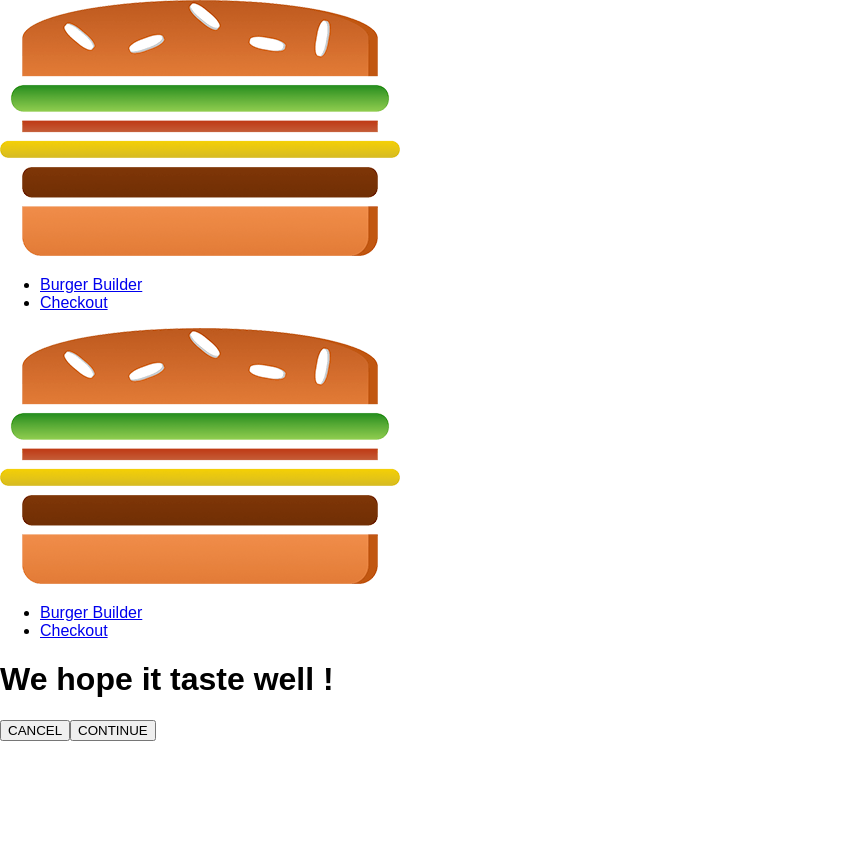
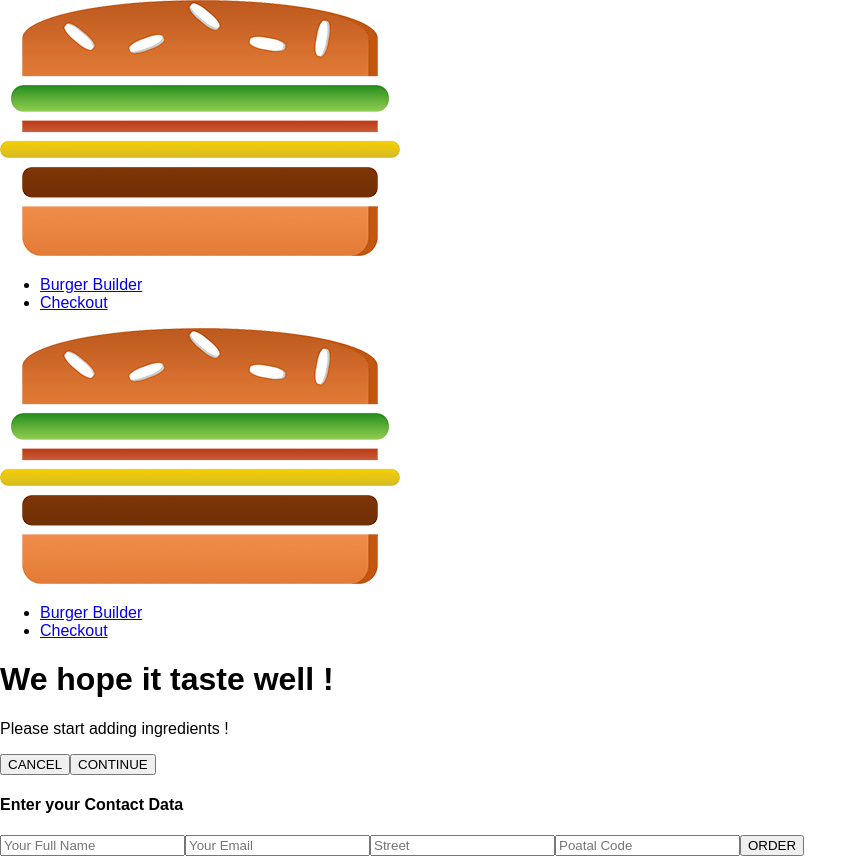
Before and after one commit to preetsinghwal/BurgerBuilder, a React app: page /checkout in a window 1280 px wide. Both pictures are taken after a click on the button "CONTINUE". Shown: the whole page, without its empty margins (0-867 px from the left). Before the commit the page ends 800 px from the top, so only its background shows below. Built offline with nearby package versions, Linux system fonts and the light colour scheme.

Commit message:
Add ContactData , Routing to default after Order , Sending data to servder

```diff
--- a/src/containers/BurgerBuilder/BurgerBuilder.js
+++ b/src/containers/BurgerBuilder/BurgerBuilder.js
@@ -16,9 +16,6 @@
 };
 
 class BurgerBuilder extends Component {
-
-
-
   /* OLD METHOD OF DEFINING STATE */
 
   // constructor(props){
@@ -34,18 +31,18 @@
     purchasable: false,
     purchasing: false,
     loading: false,
-    error: false
+    error: false,
   };
 
   componentDidMount() {
-    console.log("BurgerBulder",this.props)
+    console.log("BurgerBulder", this.props);
     axios
       .get("https://burger-d2b37-default-rtdb.firebaseio.com/ingredients.json")
       .then((response) => {
         this.setState({ ingredients: response.data });
       })
-      .catch(error => {
-        this.setState({error:true})
+      .catch((error) => {
+        this.setState({ error: true });
       });
   }
 
@@ -108,33 +105,25 @@
 
   purchaseContinueHandler = () => {
     //alert('You Continue);
-    // this.setState({ loading: true });
-    // const order = {
-    //   ingredients: this.state.ingredients,
-    //   price: this.state.totalPrice,
-    //   customer: {
-    //     name: "Preet Singhwal",
-    //     address: {
-    //       street: "teststreet",
-    //       zipCode: "33564",
-    //       country: "India",
-    //     },
-    //     email: "test@test.com",
-    //   },
-    //   deliveryMethod: "fastest",
-    // };
-    // axios
-    //   .post("/orders.json", order)
-    //   .then((response) => {
-    //     this.setState({ loading: false, purchasing: false });
-    //     console.log("response", response);
-    //   })
 
-    //   .catch((error) => {
-    //     this.setState({ loading: false, purchasing: false });
-    //     console.log("error", error);
-    //   });
-    this.props.history.push('/checkout')
+    const queryParam = [];
+    for (let i in this.state.ingredients) {
+      // Here we are setting ket value pair
+      queryParam.push(
+        encodeURIComponent(i) +
+          "=" +
+          encodeURIComponent(this.state.ingredients[i])
+      );
+    }
+
+    queryParam.push("price=" + this.state.totalPrice);
+
+    const queryString = queryParam.join("&");
+
+    this.props.history.push({
+      pathname: "/checkout",
+      search: "?" + queryString,
+    });
   };
 
   render() {
@@ -147,9 +136,11 @@
 
     let orderSummary = null;
 
-
-
-    let burger = this.state.error ? <p>Ingredient's can't be loaded</p> : <Spinner />;
+    let burger = this.state.error ? (
+      <p>Ingredient's can't be loaded</p>
+    ) : (
+      <Spinner />
+    );
 
     if (this.state.ingredients) {
       burger = (
--- a/src/containers/Checkout/Checkout.js
+++ b/src/containers/Checkout/Checkout.js
@@ -1,32 +1,55 @@
-import React,{ Component } from "react";
+import React, { Component } from "react";
 import CheckoutSummary from "../../components/Orders/CheckoutSummary/CheckoutSummary";
-
+import { Route } from "react-router-dom";
+import ContactData from "./ContactData/ContactData";
 
 class Checkout extends Component {
-    state ={
-       ingredients:{
-        salad:1,
-        meat:1,
-        cheese:1,
-        bacon:1
+  state = {
+    ingredients: null,
+    price: 0,
+  };
+
+  componentWillMount() {
+    const query = new URLSearchParams(this.props.location.search);
+    const ingredients = {};
+    let price = 0;
+    for (let param of query.entries()) {
+      //['salad' , '1']
+      if (param[0] === "price") {
+        price = param[1];
+      } else {
+        ingredients[param[0]] = +param[1];
       }
     }
-
-    checkoutCancelledHandler = ()=>{
-        this.props.history.goBack();
+    this.setState({ ingredients: ingredients, totalPrice: price });
   }
 
-    checkoutContinuedHandler = () =>{
-        this.props.history.replace('/checkout/contact-data')
-    }
+  checkoutCancelledHandler = () => {
+    this.props.history.goBack();
+  };
+
+  checkoutContinuedHandler = () => {
+    this.props.history.replace("/checkout/contact-data");
+  };
 
   render() {
-        return(
+    return (
       <div>
         <CheckoutSummary
           ingredients={this.state.ingredients}
-                checkoutCancelled = {this.checkoutCancelledHandler}
-                checkoutContinued = {this.checkoutContinuedHandler}/>
+          checkoutCancelled={this.checkoutCancelledHandler}
+          checkoutContinued={this.checkoutContinuedHandler}
+        />
+        <Route
+          path={this.props.match.path + "/contact-data"}
+          render={(props) => (
+            <ContactData
+              ingredients={this.state.ingredients}
+              price={this.state.totalPrice}
+              {...props}
+            />
+          )}
+        />
       </div>
     );
   }
--- /dev/null
+++ b/src/containers/Checkout/ContactData/ContactData.css
@@ -0,0 +1,19 @@
+.ContactData {
+    margin: 20px auto;
+    width: 80%;
+    text-align: center;
+    box-shadow: 0 2px 3px #ccc;
+    border: 1px solid #eee;
+    padding: 10px;
+    box-sizing: border-box;
+}
+
+.Input{
+    display: block;
+}
+
+@media (min-width : 600px){
+    .ContactData{
+        width: 500px;
+    }
+}
--- /dev/null
+++ b/src/containers/Checkout/ContactData/ContactData.js
@@ -0,0 +1,94 @@
+import React, { Component } from "react";
+import Button from "../../../components/UI/Button/Button";
+import classes from "./ContactData.css";
+import axios from "../../../axios-orders";
+import Spinner from "../../../components/UI/Spinner/Spinner";
+
+class ContactData extends Component {
+  state = {
+    name: "",
+    email: "",
+    address: {
+      street: "",
+      postalCode: "",
+    },
+    loading: false,
+  };
+
+  orderHandler = (event) => {
+    event.preventDefault();
+    console.log(this.props.ingredients);
+    this.setState({ loading: true });
+    const order = {
+      ingredients: this.props.ingredients,
+      price: this.props.price,
+      customer: {
+        name: "Preet Singhwal",
+        address: {
+          street: "teststreet",
+          zipCode: "33564",
+          country: "India",
+        },
+        email: "test@test.com",
+      },
+      deliveryMethod: "fastest",
+    };
+    axios
+      .post("/orders.json", order)
+      .then((response) => {
+        this.setState({ loading: false });
+        this.props.history.push("/");
+        console.log("response", response);
+      })
+
+      .catch((error) => {
+        this.setState({ loading: false });
+        console.log("error", error);
+      });
+  };
+
+  render() {
+    let form = (
+      <form>
+        <input
+          className={classes.Input}
+          type="text"
+          name="name"
+          placeholder="Your Full Name"
+        />
+        <input
+          className={classes.Input}
+          type="email"
+          name="email"
+          placeholder="Your Email"
+        />
+        <input
+          className={classes.Input}
+          type="text"
+          name="street"
+          placeholder="Street"
+        />
+        <input
+          className={classes.Input}
+          type="text"
+          name="postal"
+          placeholder="Poatal Code"
+        />
+        <Button btnType="Success" clicked={this.orderHandler}>
+          ORDER
+        </Button>
+      </form>
+    );
+    if (this.state.loading) {
+      form = <Spinner />;
+    }
+    return (
+      <div className={classes.ContactData}>
+        <h4>Enter your Contact Data</h4>
+        {form}
+      </div>
+    );
+  }
+}
+
+export default ContactData;
```
Lines whose indentation alone changed are shown as unchanged.
